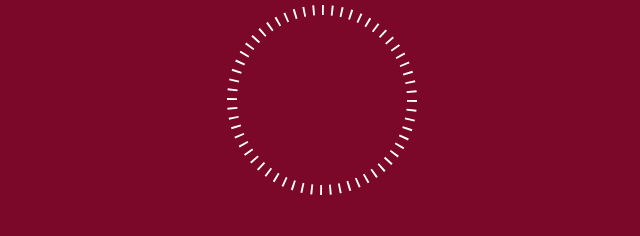
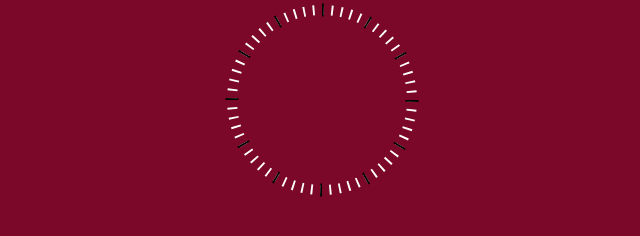
Before and after one commit to ishchuktaras/Animated-watch-by-Javascript, a plain HTML site: page index.html in a window 1280 px wide. Shown: the full height of the page, 318-958 px from the left. Drawn offline with Linux system fonts and the light colour scheme.

Commit message:
commit hours mark

```diff
--- a/index.html
+++ b/index.html
@@ -14,8 +14,15 @@
 		stroke="white"
 		stroke-width="10"
 		stroke-dasharray="0.2 0.8"
-		pathLength="60">
-	</circle>
+		pathLength="60"/>
+
+		<circle cx="0" cy="0" r="90"
+		fill="transparent"
+		stroke="black"
+		stroke-width="13"
+		stroke-dasharray="0.2 4.8"
+		pathLength="60"/>
+
 	</svg>
 </body>
 <script src="script.js"></script>
```
